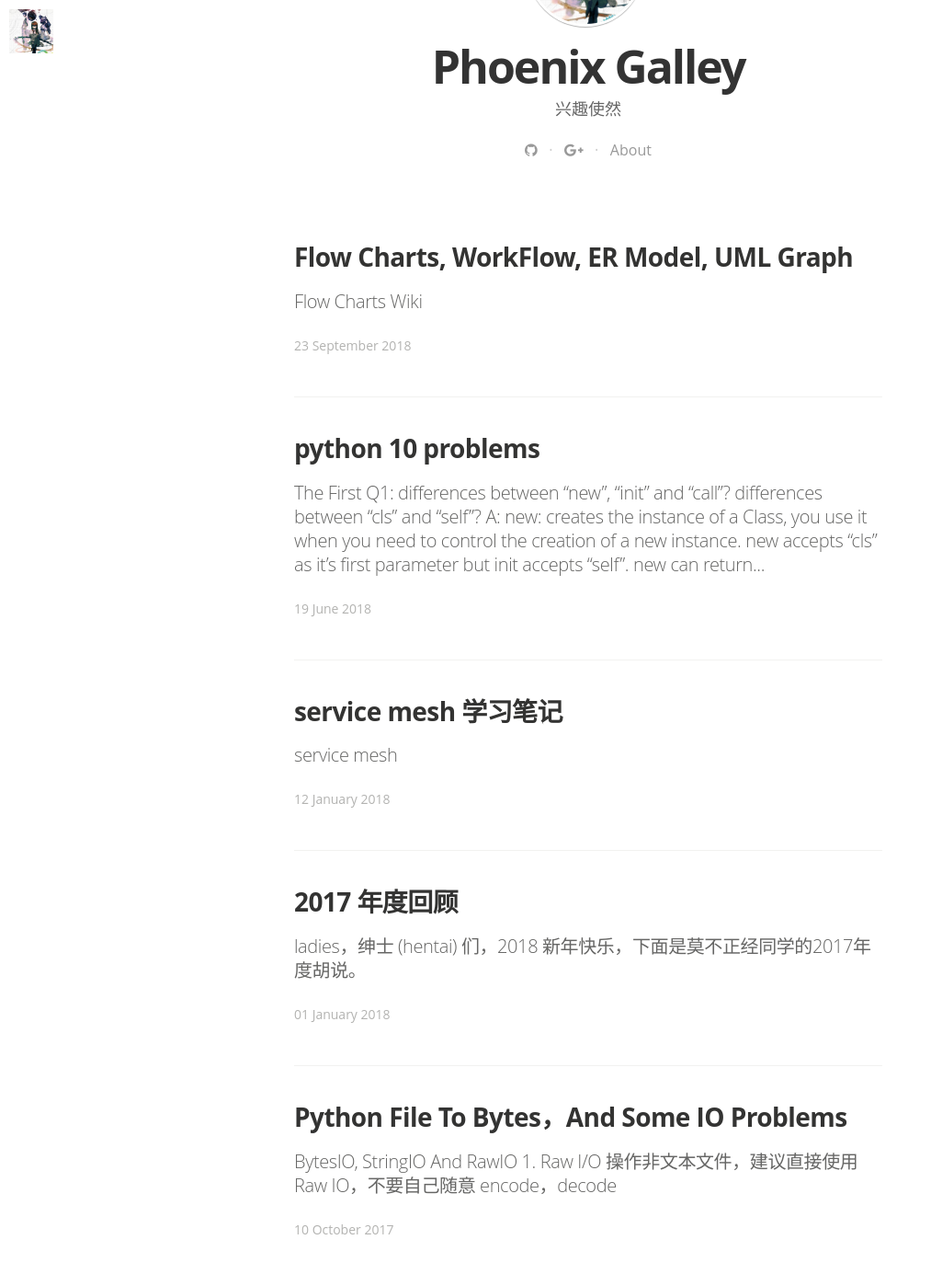
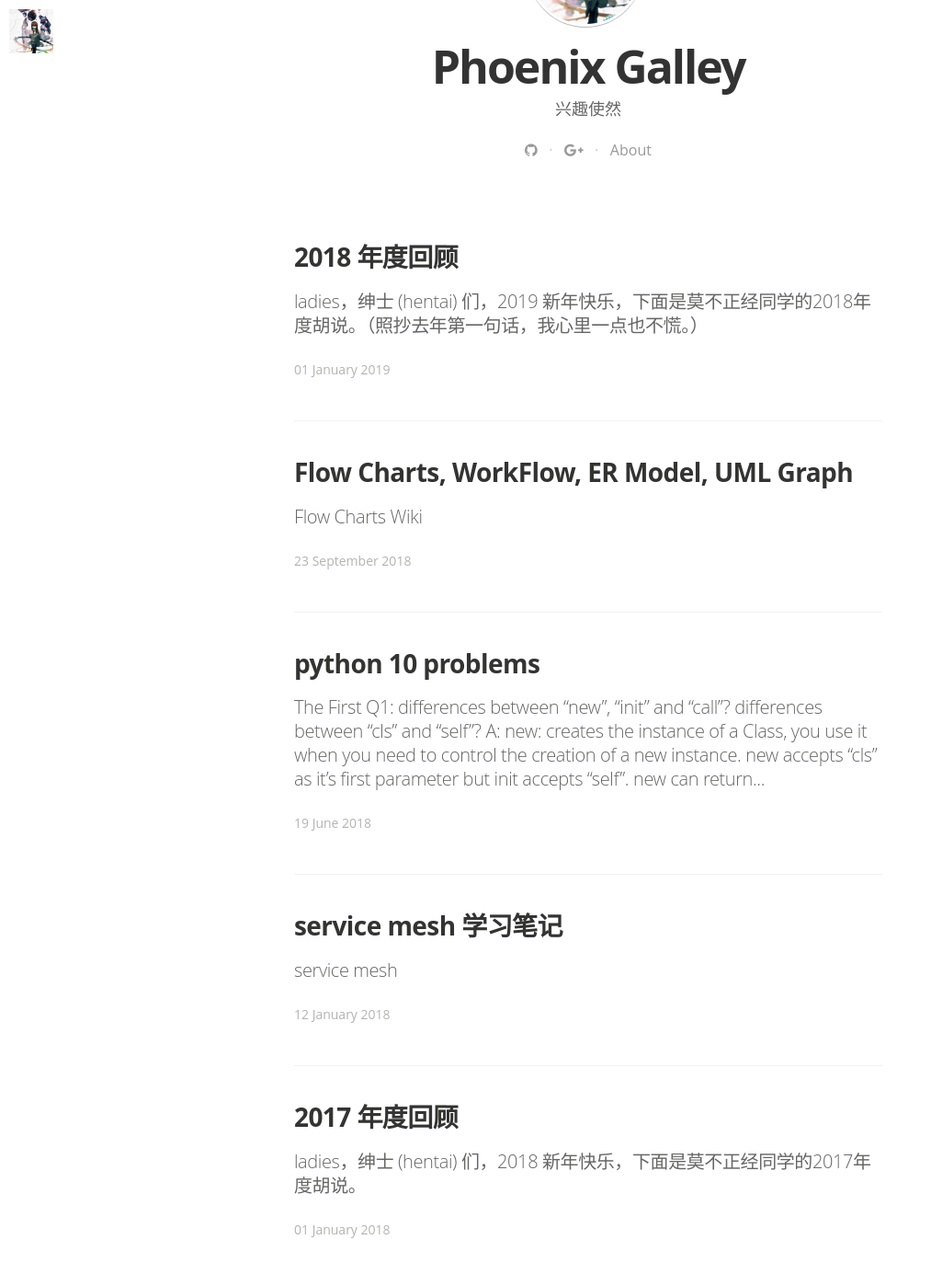
Before and after one commit to xwind/xwind.github.io, a Jekyll site: the page built from index.html, in a window 1280 px wide and 1400 px high, scrolled down 487 px. Shown: the top 1385 px of the window at 92% size, without its empty margins (0-1013 px from the left). Built offline with Jekyll 4.4.1, drawn with Linux system fonts in a browser that asks for light colours; nearby versions of some CDN libraries; some web fonts are replaced; the list of posts is cut into pages by our own code; some of the changed lines change nothing that is shown.

Commit message:
feat: 2018 summary
Change-Id: I9d41a35f50631389d01dbb4d38fc137331c7f846

```diff
--- a/_config.yml
+++ b/_config.yml
@@ -24,7 +24,7 @@ highlighter: rouge
 disqus: true
 disqusname: xwindphoenix.space
 paginate:	5
-url: "http://xwindphoenix.space" # the base hostname & protocol for your site
+url: "https://xwind.github.io" # the base hostname & protocol for your site
 baseurl: ""
 #used to display twitter cards
 twitter_handle: '@xwind'
--- /dev/null
+++ b/_posts/2019-01-01-2018summary.markdown
@@ -0,0 +1,45 @@
+---
+layout: post
+title:  "2018 年度回顾"
+date:   2019-01-01
+tags: 2018 summary
+---
+
+
+ladies，绅士 (hentai) 们，2019 新年快乐，下面是莫不正经同学的2018年度胡说。（照抄去年第一句话，我心里一点也不慌。）
+
+
+# 2018 ToDo list Checking
+
+1. Become a Machine Learning Master（刷了一堆理论，争取落地）
+2. N2 Pass（完全没有时间准备）
+3. IELTS 7 Get（放弃，等有钱之后再说）
+4. 脱单（太 tm 难了，感觉比之前拿金牌还要难，这游戏就不能给新手教程吗？干！）
+5. Double Income（没有实现，取得一些微小的进步）
+6. 成为一名架构师（今年这个目标触手可及)
+
+
+# 2018 Done list
+
+1. 通过一年的艰苦努力，吉他从 弟弟水平 到 打通天空之城全曲，可喜可贺，热烈鼓掌
+2. 玩数字货币亏了好几万（新的一年一定好好学习，踏实做人，勤奋工作，热爱祖国）
+3. Golang 达到之前毕业的 c++（ c + stl ）水平
+4. 社会工程学水平进步明显（果然混社会才能学会社会工程学）
+5. 拔智齿（痛到输液有木有呀）
+
+
+# 2019 ToDo list
+
+1. 完成一个 great impact 项目，试证自己的架构师能力
+2. 吉他打通 fight，rivers flow in you，flaming
+3. 完成一条高质量的编曲，涉及吉他闷音，am，pm，装饰音等训练技巧，并且至少包含一次转调，结尾一定不能是 do !
+4. Increase Income 50%（double is too high for me）
+5. 早起吃早饭超过 300 (3/300) 天，晚上 12 点睡觉超过 280 (0/280) 天，留 20 天给自己晚上加班（截止至 2 月 11 日）
+6. 考到深水证（北京的这考试简直了，我随手游 1 k 的，居然说打水不行，摔），全年游 60000 m
+7. 除了 b 站视频和网易云音乐录音，每个月只发一条盆友圈，做票圈里安静的观察者~
+8. 去芬兰看极光
+9. 脱单（嗯，最难的事情放到最后）
+
+
+祝每个看到这个年度胡说的同学，今年心想事成，阖家欢乐，一夜暴富，吃东西不长胖，永远 18 岁，游戏一命通关 etc（懒得编了）
+以及不要像我一样，每年的年度计划完成度和没有一个样
```
